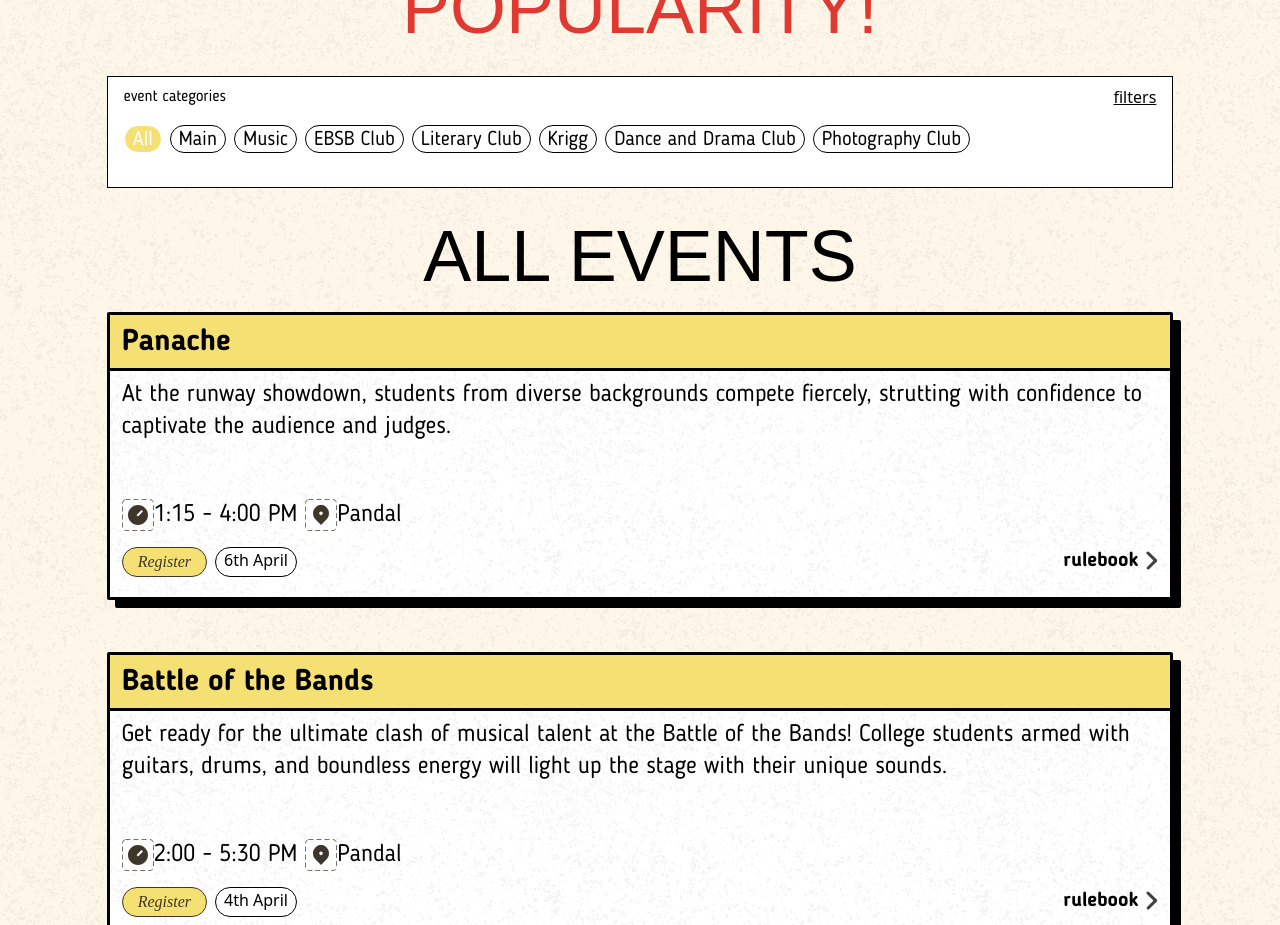
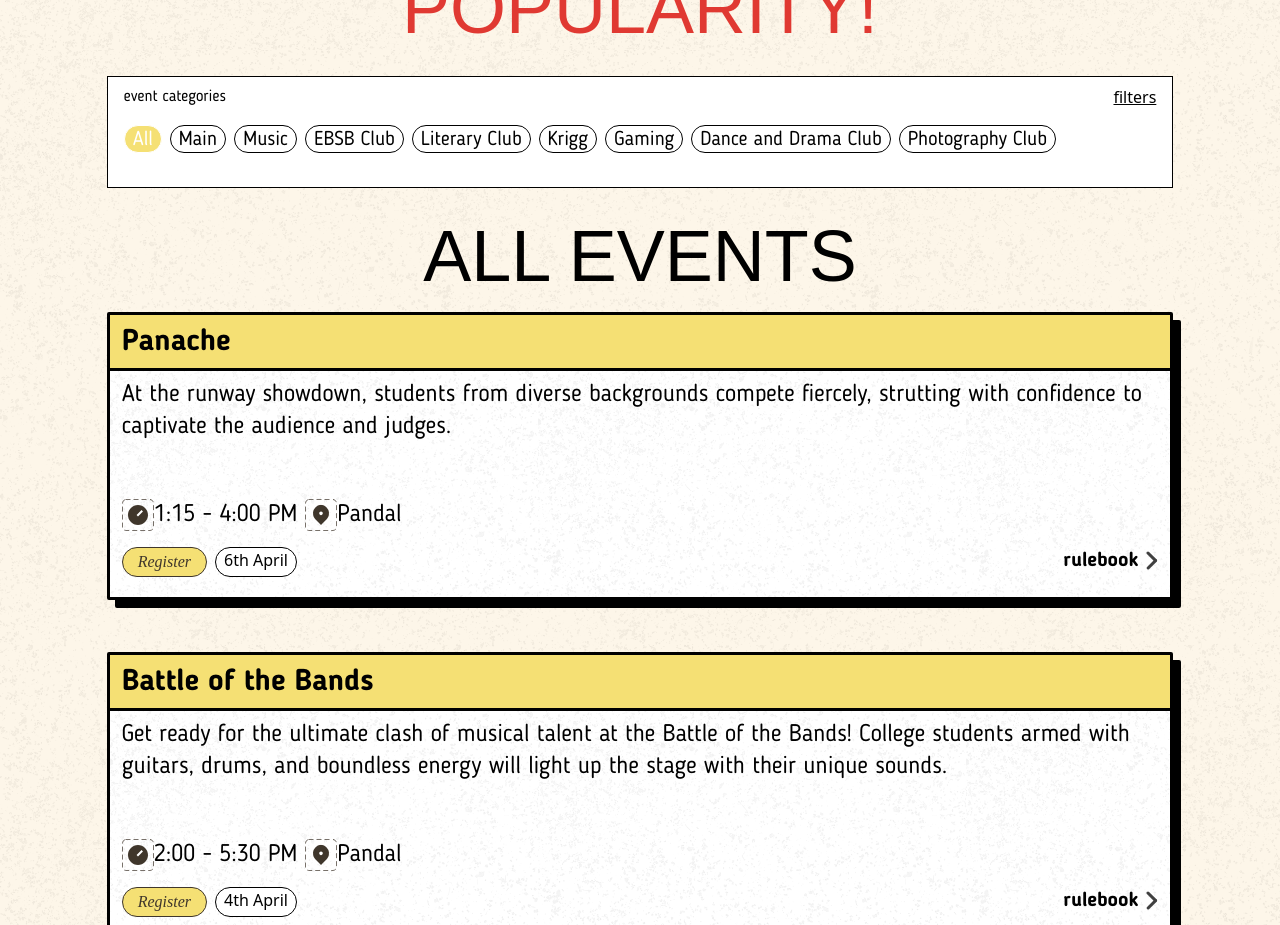
Before and after one commit to shishirnitm/Shishir-2k24-Web, a Next.js app: page /events in a window 1280 px wide. Shown: the part 780-1705 px from the top of the page. Built offline with nearby package versions, Linux system fonts and the light colour scheme; a web font is replaced by a local one.

Commit message:
Added gaming category

```diff
--- a/app/events/page.js
+++ b/app/events/page.js
@@ -64,6 +64,9 @@ export default function Events() {
             {category=="Krigg"? <div className="rounded-2xl border-[1px] bg-[#F5E074] border-white text-white font-blogger px-2 h-7"><button onClick={()=>{setCategory("Krigg")}}>Krigg</button></div>
             :<div className="rounded-2xl border-[1px] border-black font-blogger px-2 h-7"><button onClick={()=>{setCategory("Krigg")}}>Krigg</button></div>}
 
+            {category=="Gaming"? <div className="rounded-2xl border-[1px] bg-[#F5E074] border-white text-white font-blogger px-2 h-7"><button onClick={()=>{setCategory("Gaming")}}>Gaming</button></div>
+            :<div className="rounded-2xl border-[1px] border-black font-blogger px-2 h-7"><button onClick={()=>{setCategory("Gaming")}}>Gaming</button></div>}
+
             {/* {category=="TF"? <div className="rounded-2xl border-[1px] bg-[#F5E074] border-white text-white font-blogger px-2 h-7 col-span-2"><button onClick={()=>{setCategory("TF")}}>Task Force Club</button></div>
             :<div className="rounded-2xl border-[1px] border-black font-blogger px-2 h-7 col-span-2"><button onClick={()=>{setCategory("TF")}}>Task Force Club</button></div>} */}
 
@@ -105,6 +108,11 @@ export default function Events() {
         xl:text-7xl">KRIGG EVENTS</div>
         )}
 
+        {category=="Gaming" && (
+        <div className="font-bernier text-3xl pb-5
+        xl:text-7xl">GAMING EVENTS</div>
+        )}
+
         {category=="TF" && (
         <div className="font-bernier text-3xl pb-5
         xl:text-7xl">TASK FORCE CLUB EVENTS</div>
@@ -133,11 +141,11 @@ export default function Events() {
           {category=="Krigg" && (allEvents.map((prop)=>(
             prop.category=="Krigg"&&(<EventCard key={prop.eName} eName={prop.eName} eTime={prop.eTime} eRule={prop.eRule} eLink={prop.eLink} eDesc={prop.eDesc} eType={prop.eType} eVenue={prop.eVenue} eDay={prop.eDay}/>)
           )))}
+          {category=="Gaming" && (allEvents.map((prop)=>(
+            prop.category=="Gaming"&&(<EventCard key={prop.eName} eName={prop.eName} eTime={prop.eTime} eRule={prop.eRule} eLink={prop.eLink} eDesc={prop.eDesc} eType={prop.eType} eVenue={prop.eVenue} eDay={prop.eDay}/>)
+          )))}
           {category=="Literary" && (allEvents.map((prop)=>(
             prop.category=="Literary"&&(<EventCard key={prop.eName} eName={prop.eName} eTime={prop.eTime} eRule={prop.eRule} eLink={prop.eLink} eDesc={prop.eDesc} eType={prop.eType} eVenue={prop.eVenue} eDay={prop.eDay}/>)
-          )))}
-          {category=="Gaming" && (allEvents.map((prop)=>(
-            prop.category=="Gaming"&&(<EventCard key={prop.eName} eName={prop.eName} eTime={prop.eTime} eRule={prop.eRule} eLink={prop.eLink} eDesc={prop.eDesc} eType={prop.eType} eVenue={prop.eVenue} eDay={prop.eDay}/>)
           )))}
           {category=="EBSB" && (allEvents.map((prop)=>(
             prop.category=="EBSB"&&(<EventCard key={prop.eName} eName={prop.eName} eTime={prop.eTime} eRule={prop.eRule} eLink={prop.eLink} eDesc={prop.eDesc} eType={prop.eType} eVenue={prop.eVenue} eDay={prop.eDay}/>)
```
